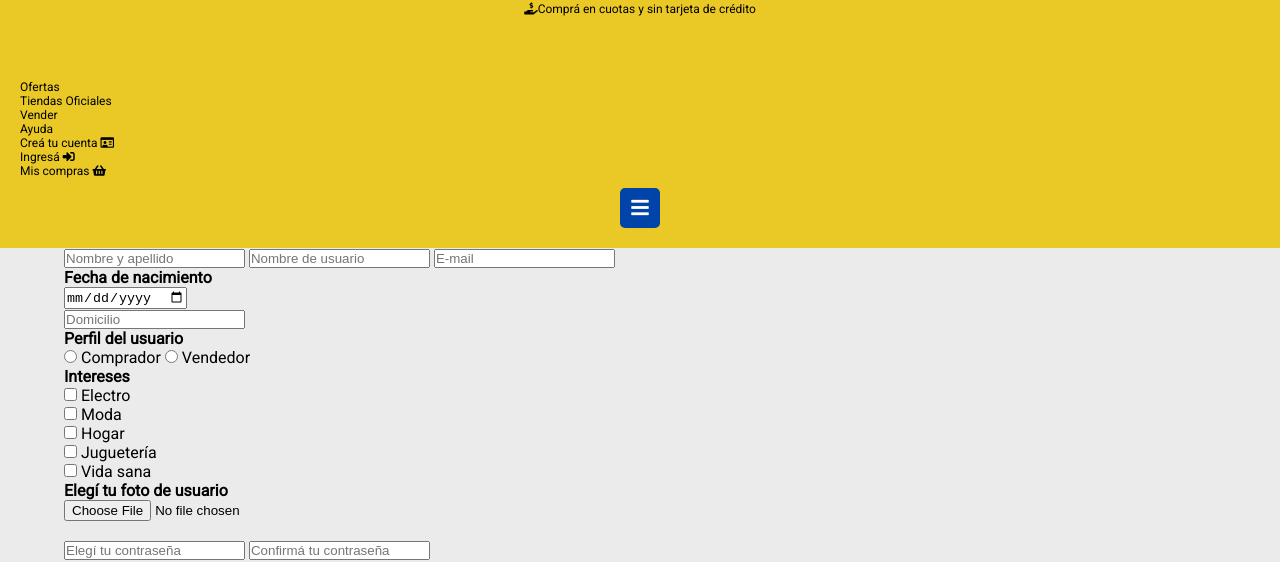
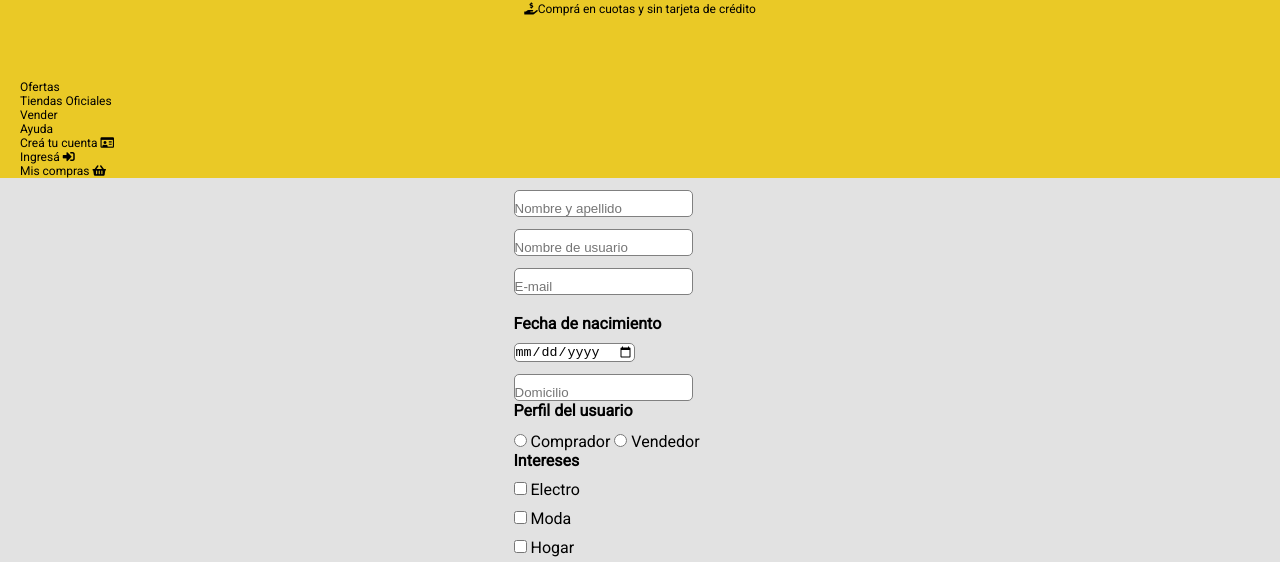
Before and after one commit to MartBuf/MercadoLiebre2022, a website: page views/register.html in a window 1280 px wide. Shown: the part 241-803 px from the top of the page. Drawn offline with Linux system fonts and the light colour scheme; files that its build step writes are made by us from their sources; files whose address does not match are found by name.

Commit message:
Proyecto

```diff
--- /dev/null
+++ b/public/css/login.css
@@ -0,0 +1,5 @@
+.submit:hover{
+    background-color: #0022AA;
+   transition: background-color 400ms;
+
+ }
--- /dev/null
+++ b/public/css/register.css
@@ -0,0 +1,58 @@
+main{
+    background-color: rgb(226, 226, 226);
+    width: 100%;
+}
+
+main .Nombre{
+
+    display: flex;
+    flex-direction: column;
+    padding-top: 10px;
+    margin-top: 12px;
+    border-radius: 5px ;
+    border: solid 1px gray;
+}
+
+.fecha{
+
+    margin-top: 10px;
+    border-radius: 5px ;
+    border: solid 1px gray;
+
+}
+
+.domicilio{
+
+    padding-top: 10px;
+    margin-top: 12px;
+    border-radius: 5px ;
+    border: solid 1px gray;
+}
+
+main{
+    display: flex;
+    justify-content: center;
+
+}
+
+.profile{
+
+    margin-top: 12px;
+}
+
+main .items{
+    margin-top: 12px;
+}
+
+main .contraseña{
+    display: flex;
+    flex-direction: column;
+    padding-top: 10px;
+    margin-top: 12px;
+    border-radius: 5px ;
+    border: solid 1px gray;
+}
+
+main .profile{
+    margin-top: 12px;
+}
--- a/views/register.html
+++ b/views/register.html
@@ -7,6 +7,7 @@
         <link href="https://fonts.googleapis.com/css2?family=Roboto&display=swap" rel="stylesheet">
         <link rel="stylesheet" href="https://cdnjs.cloudflare.com/ajax/libs/font-awesome/5.11.2/css/all.min.css">
         <link rel="stylesheet" href="css/styles.css">
+        <link rel="stylesheet" href="css/register.css">
     </head>
     <body>
         <header>
@@ -20,34 +21,32 @@
                 </div>
                 <p><i class="fas fa-hand-holding-usd"></i>Comprá en cuotas y sin tarjeta de crédito</p>
             </div>
-            <nav>
-                <ul>
+            <nav class="barranav">
+                <ul class="barra1">
                     <li><a href="#">Ofertas</a></li>
                     <li><a href="#">Tiendas Oficiales</a></li>
                     <li><a href="#">Vender</a></li>
                     <li><a href="#">Ayuda</a></li>
                 </ul>
-                <ul>
+                <ul class="barra2">
                     <li><a href="/register">Creá tu cuenta <i class="far fa-id-card"></i></a></li>
                     <li><a href="/login">Ingresá <i class="fas fa-sign-in-alt"></i></a></li>
                     <li><a href="#">Mis compras <i class="fas fa-shopping-basket"></i></a></li>
                 </ul>
             </nav>
-            <div class="burger-menu">
-                <i class="fa fa-bars burger"></i>
-            </div>
+
         </header>
         <main class="register">
             <form action="/" method="POST">
-                <input type="text" name="name" placeholder="Nombre y apellido">
-                <input type="text" name="user" placeholder="Nombre de usuario">
-                <input type="email" name="email" placeholder="E-mail">
+                <input type="text" name="name" class="Nombre" placeholder="Nombre y apellido">
+                <input type="text" name="user" class="Nombre" placeholder="Nombre de usuario">
+                <input type="email" name="email" class="Nombre" placeholder="E-mail">
                 <br>
                 <label for="birth_date"><b>Fecha de nacimiento</b></label>
                 <br>
-                <input type="date" name="birth_date" id="birth_date">
+                <input type="date" name="birth_date" class="fecha" id="birth_date">
                 <br>
-                <input type="text" name="addres" placeholder="Domicilio">
+                <input type="text" name="addres" class="domicilio" placeholder="Domicilio">
                 <h4>Perfil del usuario</h4>
                 <div class="profile">
                     <input type="radio" name="profile" value="buy" id="buy">
@@ -59,23 +58,23 @@
                 <h4>Intereses</h4>
                 <div class="interests">
                     <div>
-                        <input type="checkbox" name="interests" value="a" id="a">
+                        <input type="checkbox" name="interests" class="items" value="a" id="a">
                         <label for="a">Electro</label>
                     </div>
                     <div>
-                        <input type="checkbox" name="interests" value="b" id="b">
+                        <input type="checkbox" name="interests" class="items" value="b" id="b">
                         <label for="b">Moda</label>
                     </div>
                     <div>
-                        <input type="checkbox" name="interests" value="c" id="c">
+                        <input type="checkbox" name="interests" class="items" value="c" id="c">
                         <label for="c">Hogar</label>
                     </div>
                     <div>
-                        <input type="checkbox" name="interests" value="d" id="d">
+                        <input type="checkbox" name="interests" class="items" value="d" id="d">
                         <label for="d">Juguetería</label>
                     </div>
                     <div>
-                        <input type="checkbox" name="interests" value="e" id="e">
+                        <input type="checkbox" name="interests" class="items" value="e" id="e">
                         <label for="e">Vida sana</label>
                     </div>
                 </div>
@@ -84,8 +83,8 @@
                 <input type="file" name="avatar">
                 <br>
                 <br>
-                <input type="password" name="pass" placeholder="Elegí tu contraseña">
-                <input type="password" name="pass_confirm" placeholder="Confirmá tu contraseña">
+                <input type="password" name="pass" class="contraseña" placeholder="Elegí tu contraseña">
+                <input type="password" name="pass_confirm" class="contraseña" placeholder="Confirmá tu contraseña">
                 <br>
                 <br>
                 <input type="submit" value="Enviar">
```
Also changed, not shown: views/login.html (+4 -3 lines).
